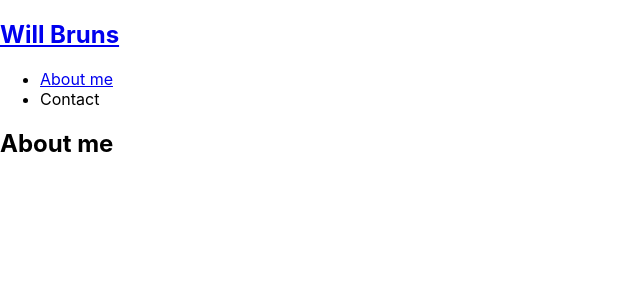
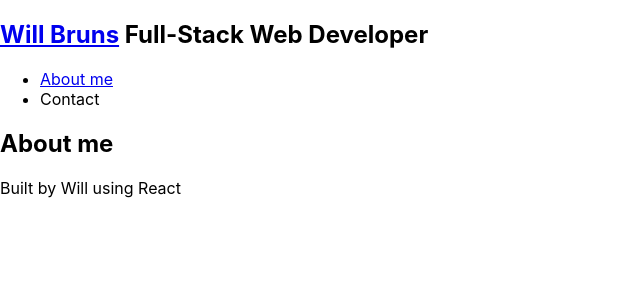
Before and after one commit to wbruns/react-portfolio, a React (Create React App) app: page / in a window 1280 px wide. Shown: the top 300 px of the page, without its empty margins (0-640 px from the left). Built offline with nearby package versions, Linux system fonts and the light colour scheme.

Commit message:
wrote Header and Footer components, restructed Nav to be rendered from Header

```diff
--- a/src/App.js
+++ b/src/App.js
@@ -1,14 +1,15 @@
 import React, { useState } from 'react';
-import Nav from './components/Nav';
+import Header from './components/Header';
 import About from './components/About';
 import Contact from './components/Contact';
+import Footer from './components/Footer';
 
 function App() {
   const [contactSelected, setContactSelected] = useState(false);
 
   return (
     <div>
-      <Nav
+      <Header
         contactSelected={contactSelected}
         setContactSelected={setContactSelected}
       />
@@ -21,6 +22,9 @@ function App() {
             <Contact />
         )}
       </main>
+      <div>
+        <Footer />
+      </div>
     </div>
   );
 }
--- /dev/null
+++ b/src/components/Footer/index.js
@@ -0,0 +1,11 @@
+import React from 'react';
+
+function Footer() {
+    return (
+        <div>
+            <p>Built by Will using React</p>
+        </div>
+    );
+}
+
+export default Footer;
--- /dev/null
+++ b/src/components/Header/index.js
@@ -0,0 +1,26 @@
+import React from 'react';
+import Nav from '../Nav';
+
+function Header(props) {
+    const {
+        contactSelected,
+        setContactSelected
+    } = props;
+
+    return(
+        <header className='flex-row px-1'>
+            <h2>
+                <a data-testid="link" href="/">
+                    Will Bruns
+                </a>{' '}
+                <span>Full-Stack Web Developer</span>
+            </h2>
+            <Nav
+                contactSelected={contactSelected}
+                setContactSelected={setContactSelected}
+            />
+        </header>
+    );
+}
+
+export default Header;
--- a/src/components/Nav/index.js
+++ b/src/components/Nav/index.js
@@ -7,12 +7,6 @@ function Nav(props) {
     } = props;
 
     return (
-        <header className='flex-row px-1'>
-            <h2>
-                <a data-testid="link" href="/">
-                    Will Bruns
-                </a>
-            </h2>
             <nav>
                 <ul className="flex-row">
                     <li className="mx-2">
@@ -25,7 +19,6 @@ function Nav(props) {
                     </li>
                 </ul>
             </nav>
-        </header>
     );
 }
 
```
